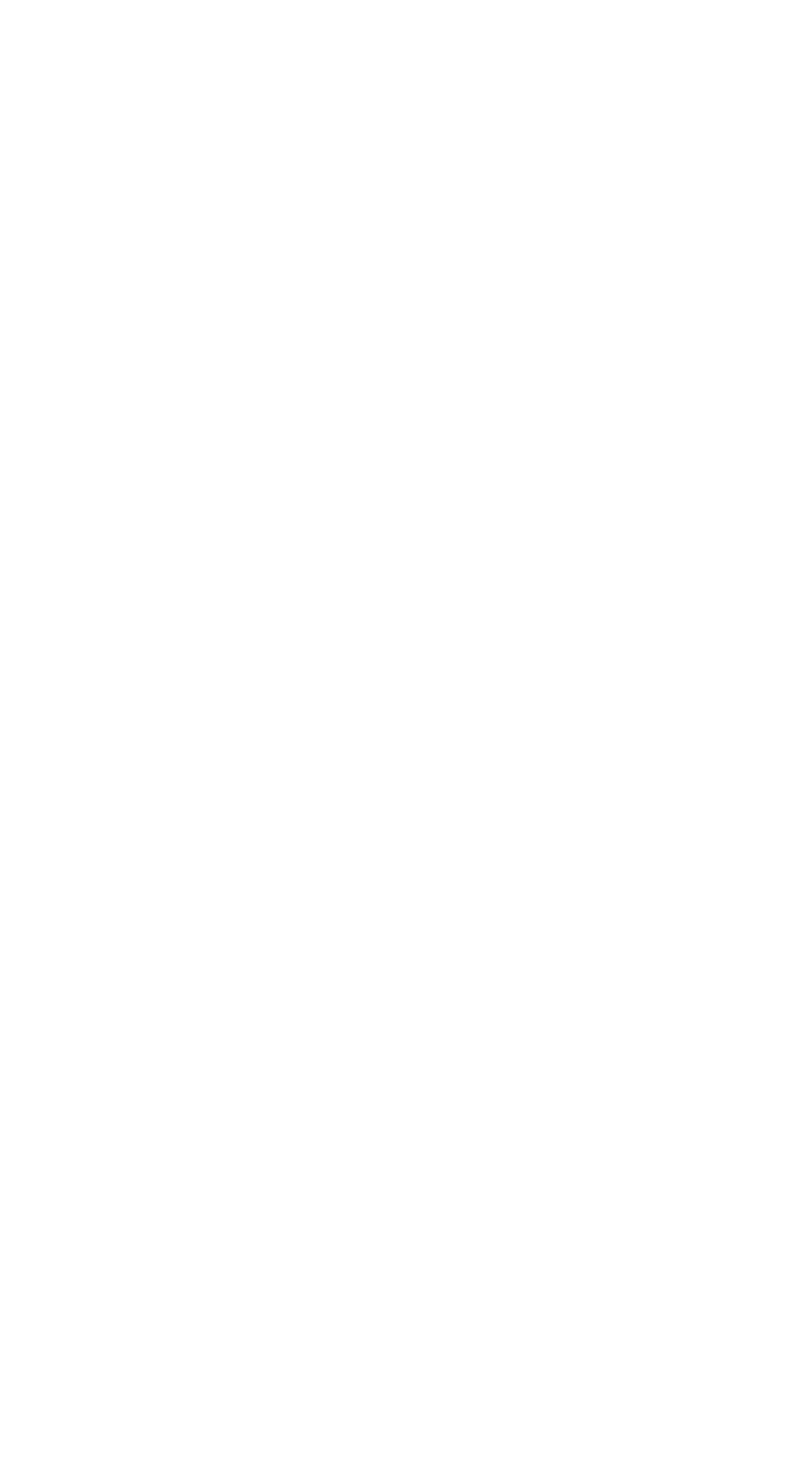
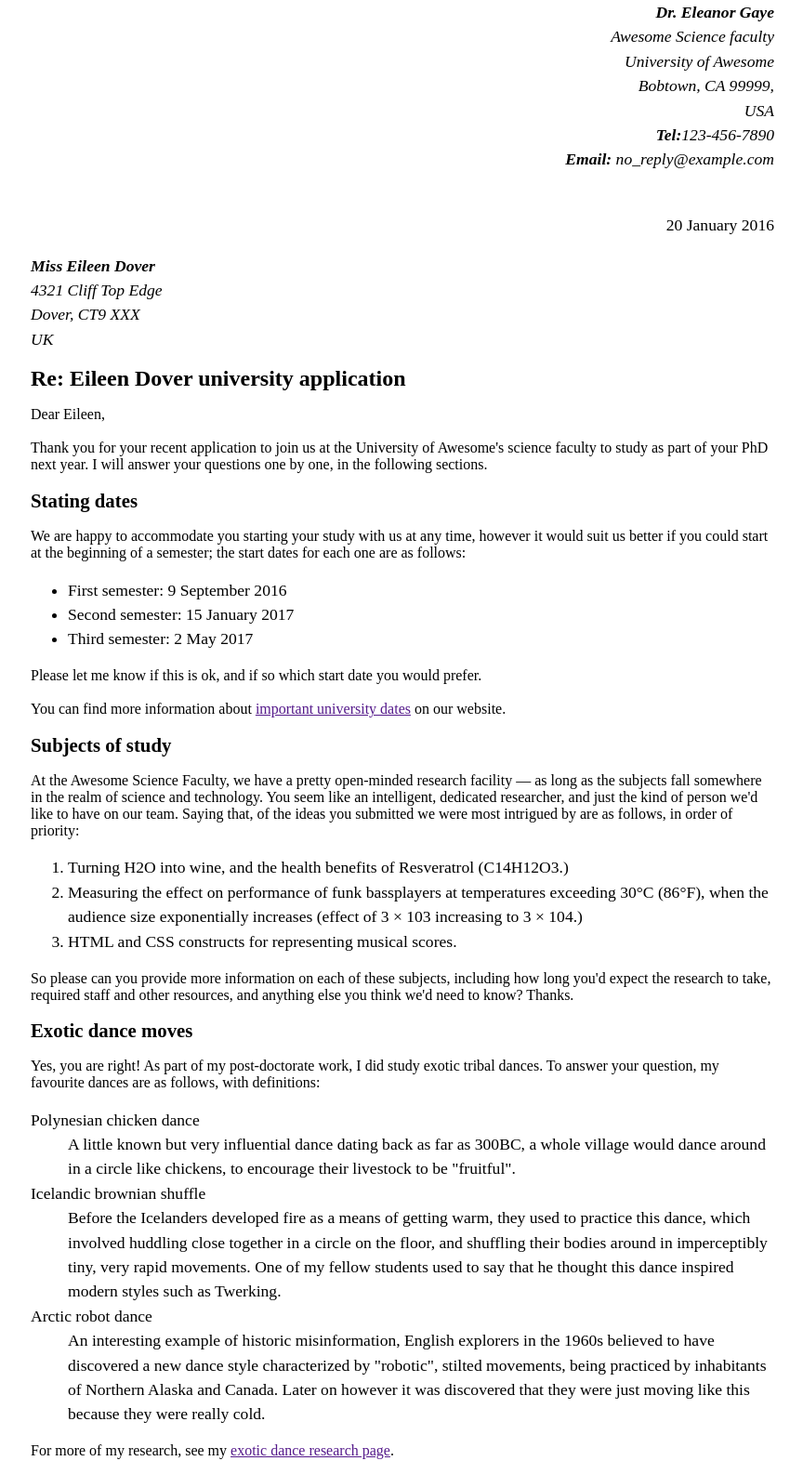
Before and after one commit to shreyas-a-s/marking-up-a-letter, a plain HTML site: page index.html in a window 1280 px wide. Shown: the top 1572 px of the page at 93% size, without its empty margins (207-1071 px from the left). Before the commit the page ends 800 px from the top, so only its background shows below. Drawn offline with Linux system fonts and the light colour scheme.

Commit message:
feat: Add content

```diff
--- a/index.html
+++ b/index.html
@@ -8,6 +8,79 @@
     <link href="css/style.css" rel="stylesheet">
   </head>
   <body>
-
+    <address class="sender-column">
+      <i>
+        <strong>Dr. Eleanor Gaye</strong>
+        <br>Awesome Science faculty
+        <br>University of Awesome
+        <br>Bobtown, CA 99999,
+        <br>USA
+        <br><strong>Tel:</strong>123-456-7890
+        <br><strong>Email:</strong> no_reply@example.com
+        <br>
+        <br>
+      </i>
+    </address>
+    <p class="sender-column">
+      <time datetime="2016-01-20">20 January 2016</time>
+      <br>
+    </p>
+    <address>
+      <i>
+        <strong>Miss Eileen Dover</strong>
+        <br>4321 Cliff Top Edge
+        <br>Dover, CT9 XXX
+        <br>UK
+      </i>
+      <br>
+    </address>
+    <h1>Re: Eileen Dover university application</h1>
+    Dear Eileen,
+    <br><br>
+    Thank you for your recent application to join us at the University of Awesome's science faculty
+    to study as part of your PhD next year. I will answer your questions one by one, in the following sections.
+    <h2>Stating dates</h2>
+    We are happy to accommodate you starting your study with us at any time, however it would suit
+    us better if you could start at the beginning of a semester; the start dates for each one are as follows:
+    <br>
+    <ul>
+      <li>First semester: <time datetime="2016-09-09">9 September 2016</time></li>
+      <li>Second semester: <time datetime="2017-01-15">15 January 2017</time></li>
+      <li>Third semester: <time datetime="2017-05-02">2 May 2017</time></li>
+    </ul>
+    Please let me know if this is ok, and if so which start date you would prefer.<br><br>
+    You can find more information about <a href="">important university dates</a> on our website.
+    <h2>Subjects of study</h2>
+    At the Awesome Science Faculty, we have a pretty open-minded research facility — as long
+    as the subjects fall somewhere in the realm of science and technology. You seem like an
+    intelligent, dedicated researcher, and just the kind of person we'd like to have on our team.
+    Saying that, of the ideas you submitted we were most intrigued by are as follows, in order of priority:
+    <br>
+    <ol>
+      <li>Turning H2O into wine, and the health benefits of Resveratrol (C14H12O3.)</li>
+      <li>Measuring the effect on performance of funk bassplayers at temperatures exceeding 30°C (86°F),
+        when the audience size exponentially increases (effect of 3 × 103 increasing to 3 × 104.)</li>
+      <li>HTML and CSS constructs for representing musical scores.</li>
+    </ol>
+    So please can you provide more information on each of these subjects, including how long you'd expect the research to take, required staff and other resources, and anything else you think we'd need to know? Thanks.
+    <h2>Exotic dance moves</h2>
+    Yes, you are right! As part of my post-doctorate work, I did study exotic tribal dances.
+    To answer your question, my favourite dances are as follows, with definitions:
+    <br>
+    <dl>
+      <dt>Polynesian chicken dance</dt>
+      <dd>A little known but very influential dance dating back as far as 300BC, a whole village would dance around in a circle like chickens, to encourage their livestock to be "fruitful".</dd>
+      <dt>Icelandic brownian shuffle</dt>
+      <dd>Before the Icelanders developed fire as a means of getting warm, they used to practice this dance, which involved huddling close together in a circle on the floor, and shuffling their bodies around in imperceptibly tiny, very rapid movements. One of my fellow students used to say that he thought this dance inspired modern styles such as Twerking.</dd>
+      <dt>Arctic robot dance</dt>
+      <dd>An interesting example of historic misinformation, English explorers in the 1960s believed to have discovered a new dance style characterized by "robotic", stilted movements, being practiced by inhabitants of Northern Alaska and Canada. Later on however it was discovered that they were just moving like this because they were really cold.</dd></dl>
+    For more of my research, see my <a href>exotic dance research page</a>.
+    <br><br>
+    Yours sincerely,
+    <br><br>
+    Dr Eleanor Gaye
+    <br><br>
+    University of Awesome motto: "Be awesome to each other." -- <i>The memoirs of Bill S Preston, Esq</i>
+    <br><br>
   </body>
 </html>
```
